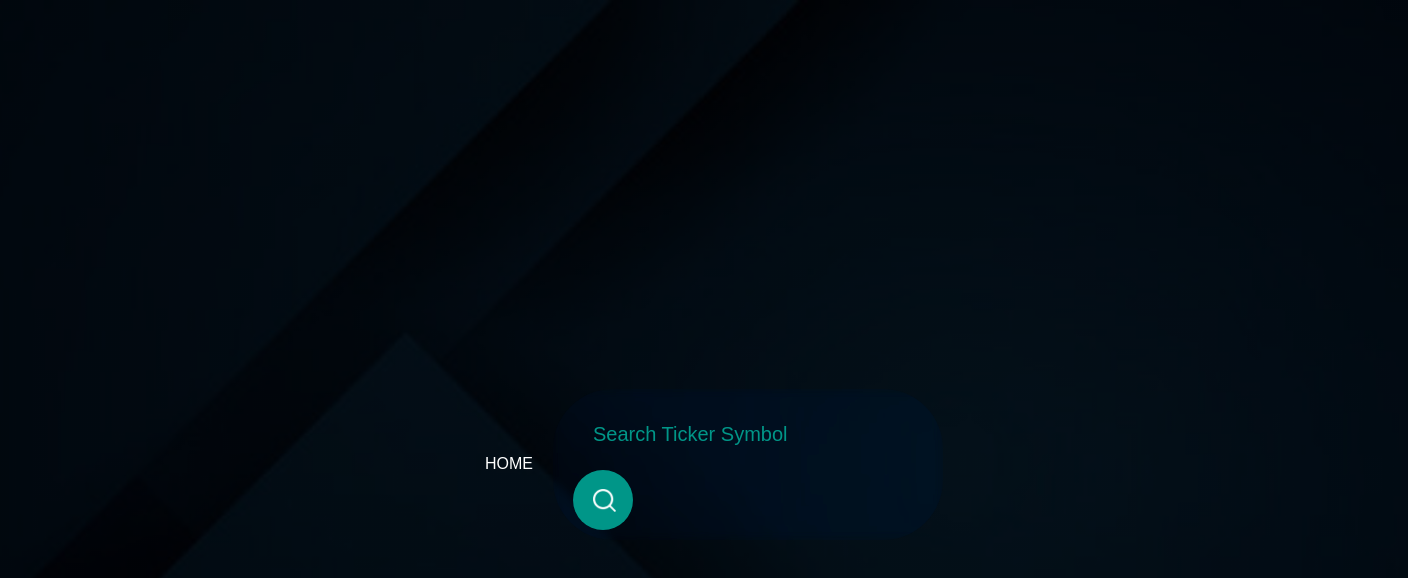
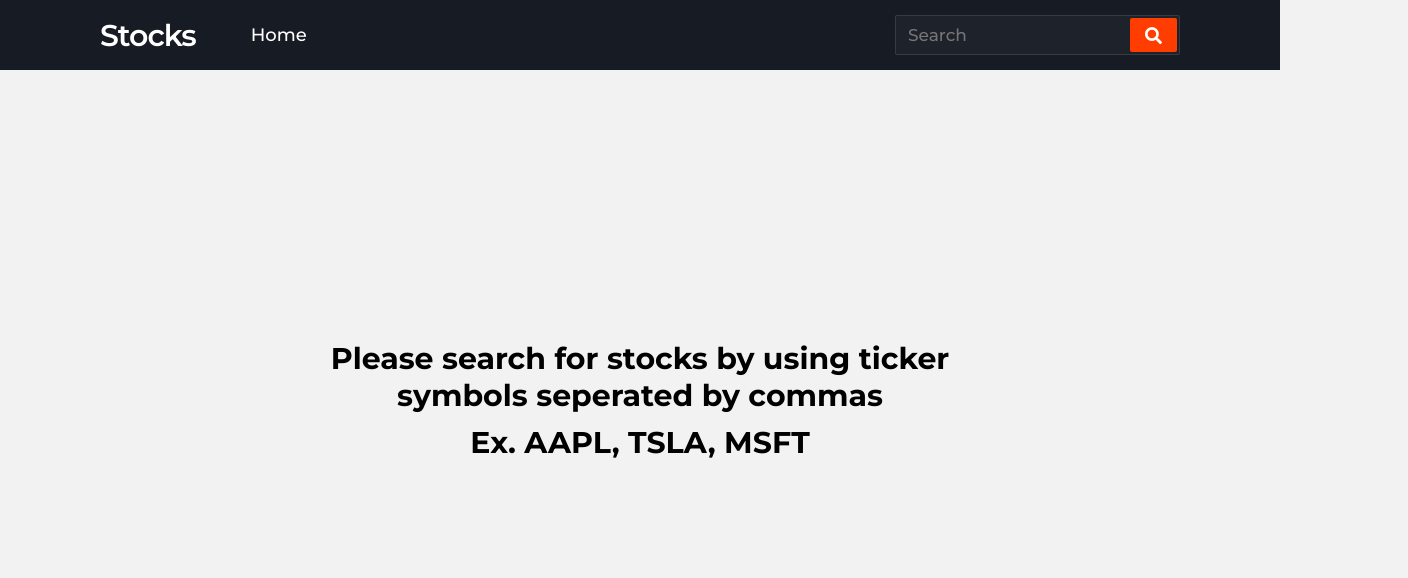
Before and after one commit to VelupallyG/LaunchHacksII, a plain HTML site: page index.html in a window 1280 px wide. Shown: the whole page, 1408 px wide, since content can reach past the window. Drawn offline with Linux system fonts and the light colour scheme.

Commit message:
Basic Website working
Need to make a second webpage that pops up after searching next

```diff
--- a/index.html
+++ b/index.html
@@ -1,21 +1,64 @@
-<html>
+<html lang="en" dir="ltr">
    <head>
-        <title>Stock</title>
+      <meta charset="utf-8">
+      <title>See Stocks!</title>
       <link rel="stylesheet" href="style.css">
+      <meta name="viewport" content="width=device-width, initial-scale=1.0">
+      <link rel="stylesheet" href="https://cdnjs.cloudflare.com/ajax/libs/font-awesome/5.15.3/css/all.min.css"/>
    </head>
    <body>
-    <div class="banner">
-        <div class="navbar">
-            <ul>
+      <nav>
+         <div class="menu-icon">
+            <span class="fas fa-bars"></span>
+         </div>
+         <div class="logo">
+            Stocks
+         </div>
+         <div class="nav-items">
             <li><a href="#">Home</a></li>
-            </ul>
          </div>
-        <div>
-            <form action="" class="search-bar">
-                <input type="text" placeholder="Search Ticker Symbol" name="q">
-                <button type="submit"><img src="search.png"></button>
+         <div class="search-icon">
+            <span class="fas fa-search"></span>
+         </div>
+         <div class="cancel-icon">
+            <span class="fas fa-times"></span>
+         </div>
+         <form action="#">
+            <input type="search" class="search-data" placeholder="Search" required>
+            <button type="submit" class="fas fa-search"></button>
          </form>
+      </nav>
+      <div class="content">
+         <header class="space">Please search for stocks by using ticker symbols seperated by commas</header>
+         <div class="space text">
+            Ex. AAPL, TSLA, MSFT
          </div>
       </div>
+      <script>
+         const menuBtn = document.querySelector(".menu-icon span");
+         const searchBtn = document.querySelector(".search-icon");
+         const cancelBtn = document.querySelector(".cancel-icon");
+         const items = document.querySelector(".nav-items");
+         const form = document.querySelector("form");
+         menuBtn.onclick = ()=>{
+           items.classList.add("active");
+           menuBtn.classList.add("hide");
+           searchBtn.classList.add("hide");
+           cancelBtn.classList.add("show");
+         }
+         cancelBtn.onclick = ()=>{
+           items.classList.remove("active");
+           menuBtn.classList.remove("hide");
+           searchBtn.classList.remove("hide");
+           cancelBtn.classList.remove("show");
+           form.classList.remove("active");
+           cancelBtn.style.color = "#ff3d00";
+         }
+         searchBtn.onclick = ()=>{
+           form.classList.add("active");
+           searchBtn.classList.add("hide");
+           cancelBtn.classList.add("show");
+         }
+      </script>
    </body>
 </html>
--- a/style.css
+++ b/style.css
@@ -1,78 +1,237 @@
+@import url('https://fonts.googleapis.com/css?family=Montserrat:400,500,600,700&display=swap');
 *{
-    margin: 0;
-    padding: 0;
-    font-family: sans-serif;
+  margin: 0;
+  padding: 0;
+  outline: none;
+  box-sizing: border-box;
+  font-family: 'Montserrat', sans-serif;
 }
-.banner{
+body{
+  background: #f2f2f2;
+}
+nav{
+  background: #171c24;
+  display: flex;
+  flex-wrap: wrap;
+  align-items: center;
+  justify-content: space-between;
+  height: 70px;
+  padding: 0 100px;
+}
+nav .logo{
+  color: #fff;
+  font-size: 30px;
+  font-weight: 600;
+  letter-spacing: -1px;
+}
+nav .nav-items{
+  display: flex;
+  flex: 1;
+  padding: 0 0 0 40px;
+}
+nav .nav-items li{
+  list-style: none;
+  padding: 0 15px;
+}
+nav .nav-items li a{
+  color: #fff;
+  font-size: 18px;
+  font-weight: 500;
+  text-decoration: none;
+}
+nav .nav-items li a:hover{
+  color: #ff3d00;
+}
+nav form{
+  display: flex;
+  height: 40px;
+  padding: 2px;
+  background: #1e232b;
+  min-width: 18%!important;
+  border-radius: 2px;
+  border: 1px solid rgba(155,155,155,0.2);
+}
+nav form .search-data{
+  width: 100%;
+  height: 100%;
+  padding: 0 10px;
+  color: #fff;
+  font-size: 17px;
+  border: none;
+  font-weight: 500;
+  background: none;
+}
+nav form button{
+  padding: 0 15px;
+  color: #fff;
+  font-size: 17px;
+  background: #ff3d00;
+  border: none;
+  border-radius: 2px;
+  cursor: pointer;
+}
+nav form button:hover{
+  background: #e63600;
+}
+nav .menu-icon,
+nav .cancel-icon,
+nav .search-icon{
+  width: 40px;
+  text-align: center;
+  margin: 0 50px;
+  font-size: 18px;
+  color: #fff;
+  cursor: pointer;
+  display: none;
+}
+nav .menu-icon span,
+nav .cancel-icon,
+nav .search-icon{
+  display: none;
+}
+@media (max-width: 1245px) {
+  nav{
+    padding: 0 50px;
+  }
+}
+@media (max-width: 1140px){
+  nav{
+    padding: 0px;
+  }
+  nav .logo{
+    flex: 2;
+    text-align: center;
+  }
+  nav .nav-items{
+    position: fixed;
+    z-index: 99;
+    top: 70px;
     width: 100%;
-    min-height: 100vh;
-    padding: 5%;
-    background-image: linear-gradient(rgba(0,0,0,0.75),rgba(0,0,0,0.75)),url(background.jpg);
-    background-size: cover;
-    background-position: center;
-    display: flex;
-    align-items: center;
-    justify-content: center;
+    left: -100%;
+    height: 100%;
+    padding: 10px 50px 0 50px;
+    text-align: center;
+    background: #14181f;
+    display: inline-block;
+    transition: left 0.3s ease;
+  }
+  nav .nav-items.active{
+    left: 0px;
+  }
+  nav .nav-items li{
+    line-height: 40px;
+    margin: 30px 0;
+  }
+  nav .nav-items li a{
+    font-size: 20px;
+  }
+  nav form{
+    position: absolute;
+    top: 80px;
+    right: 50px;
+    opacity: 0;
+    pointer-events: none;
+    transition: top 0.3s ease, opacity 0.1s ease;
+  }
+  nav form.active{
+    top: 95px;
+    opacity: 1;
+    pointer-events: auto;
+  }
+  nav form:before{
+    position: absolute;
+    content: "";
+    top: -13px;
+    right: 0px;
+    width: 0;
+    height: 0;
+    z-index: -1;
+    border: 10px solid transparent;
+    border-bottom-color: #1e232b;
+    margin: -20px 0 0;
+  }
+  nav form:after{
+    position: absolute;
+    content: '';
+    height: 60px;
+    padding: 2px;
+    background: #1e232b;
+    border-radius: 2px;
+    min-width: calc(100% + 20px);
+    z-index: -2;
+    left: 50%;
+    top: 50%;
+    transform: translate(-50%, -50%);
+  }
+  nav .menu-icon{
+    display: block;
+  }
+  nav .search-icon,
+  nav .menu-icon span{
+    display: block;
+  }
+  nav .menu-icon span.hide,
+  nav .search-icon.hide{
+    display: none;
+  }
+  nav .cancel-icon.show{
+    display: block;
+  }
 }
-.navbar{
-    width: 85%
-    margin: auto;
-    padding: 35px 0;
+.content{
+  position: absolute;
+  top: 50%;
+  left: 50%;
+  text-align: center;
+  transform: translate(-50%, -50%);
 }
-.navbar ul li{
-    list-style: none;
-    display: inline-block;
+.content header{
+  font-size: 30px;
+  font-weight: 700;
+}
+.content .text{
+  font-size: 30px;
+  font-weight: 700;
+}
+.space{
+  margin: 10px 0;
+}
+nav .logo.space{
+  color: red;
+  padding: 0 5px 0 0;
+}
+@media (max-width: 980px){
+  nav .menu-icon,
+  nav .cancel-icon,
+  nav .search-icon{
     margin: 0 20px;
-    position: relative;
+  }
+  nav form{
+    right: 30px;
+  }
 }
-.navbar ul li a{
-    text-decoration: none;
-    color: #fff;
-    text-transform: uppercase;
+@media (max-width: 350px){
+  nav .menu-icon,
+  nav .cancel-icon,
+  nav .search-icon{
+    margin: 0 10px;
+    font-size: 16px;
+  }
 }
-.navbar ul li::after{
-    content: '';
-    height: 3px;
-    width: 0;
-    background: #009688;
-    position: absolute;
-    left: 0;
-    bottom: -10px;
-    transition: 0.5s
+.content{
+  position: absolute;
+  top: 50%;
+  left: 50%;
+  transform: translate(-50%, -50%);
 }
-.navbar ul li:hover::after{
-    width: 100%;
+.content header{
+  font-size: 30px;
+  font-weight: 700;
 }
-.search-bar{
-    width: 100%;
-    max-width: 350px;
-    background: rgba(225, 225, 225, 0.2)
-    display: flex;
-    /*align-items: center;*/
-    border-radius: 60px;
-    padding: 10px 20px;
-    backdrop-filter: blur(4px) saturate(180%);
+.content .text{
+  font-size: 30px;
+  font-weight: 700;
 }
-.search-bar input{
-    background: transparent;
-    flex: 1;
-    border: 0;
-    outline: none;
-    padding: 24px 20px;
-    font-size: 20px;
-    color: #009688;
+.content .space{
+  margin: 10px 0;
 }
-::placeholder{
-    color: #009688;
-}
-.search-bar button img{
-    width: 25px;
-}
-.search-bar button{
-    border: 0;
-    border-radius: 50%;
-    width: 60px;
-    height: 60px;
-    background: #009688;
-    cursor: pointer;
-}
```
Lines whose indentation alone changed are shown as unchanged.
